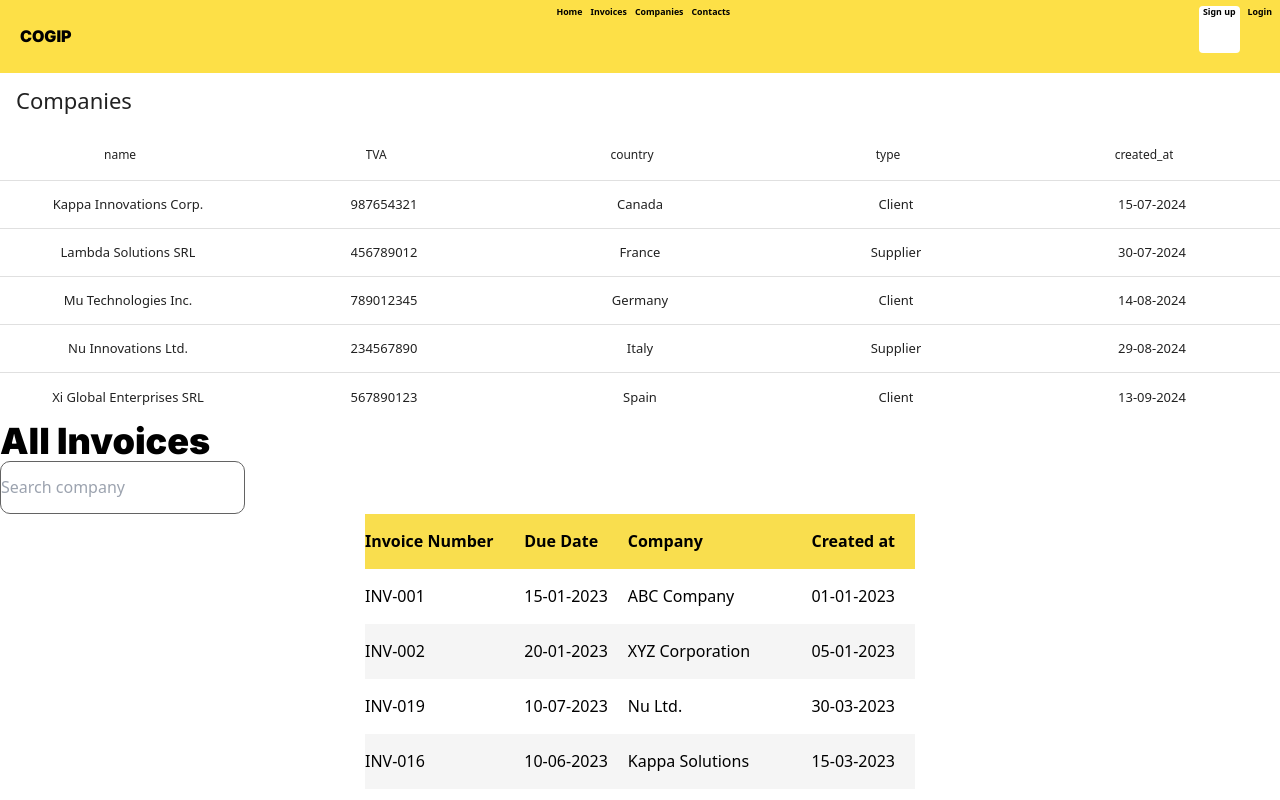
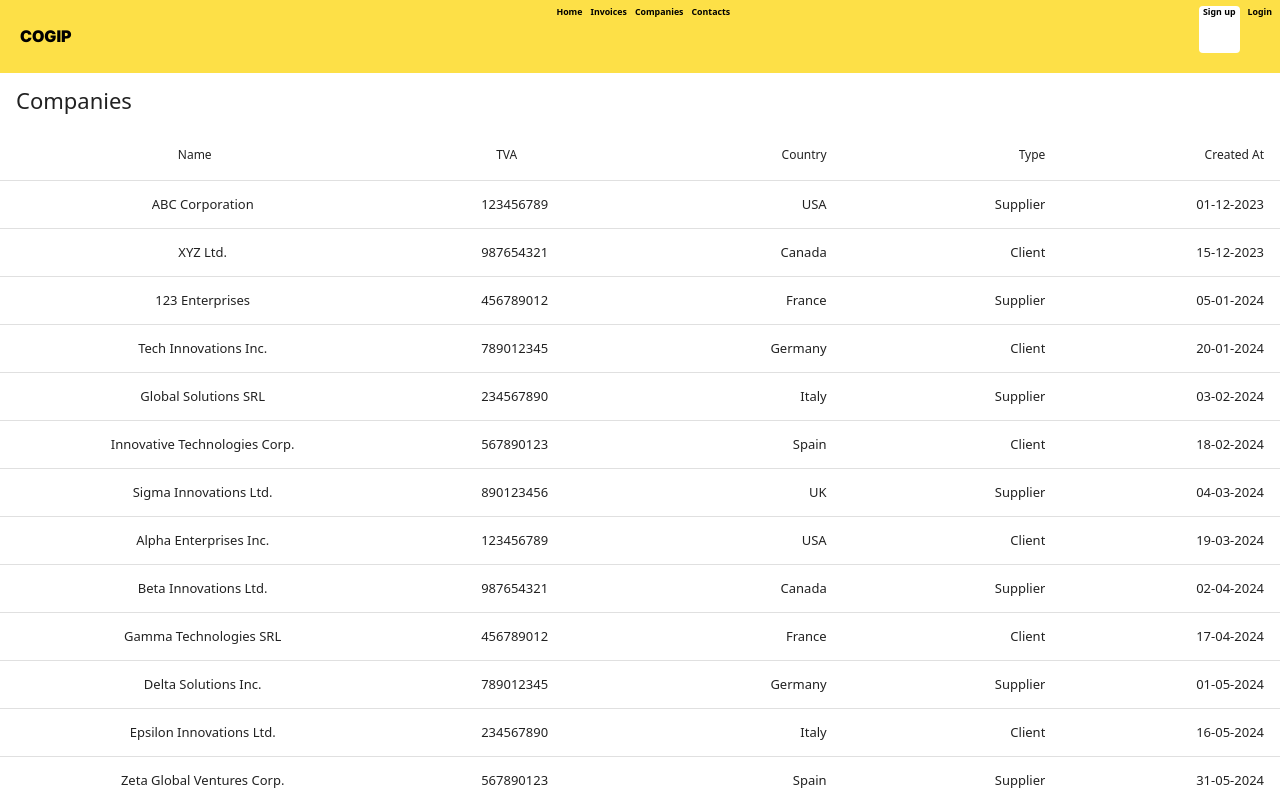
Before and after one commit to Takowski/Cogip_Project, a React (Vite) app: page / in a window 1280 px wide. Shown: the top 800 px of the page. Built offline with nearby package versions, Linux system fonts and the light colour scheme.

Commit message:
hide on resize ok

```diff
--- a/src/landing.jsx
+++ b/src/landing.jsx
@@ -1,22 +1,54 @@
 import React from 'react';
+import companies from './all_companies.json'; // Import the data
 import DataTable from 'react-data-table-component';
-import companies from './all_companies.json';
 
-const TableHome = () => {
-  const key = Object.keys(companies[0]);
-  const columns=key.slice(1).map(key => ({
-    name: key,
-    selector: row => row[key],
+const columns = [
+  {
+    name: 'Name',
+    selector: row => row.name,
     sortable: true,
-  }));
-const lastFiveCompanies = companies.slice(-5);
+    grow: 2,
+  },
+  {
+    name: 'TVA',
+    selector: row => row.TVA,
+    sortable: true,
+    hide: 'sm',
+  },
+  {
+    name: 'Country',
+    selector: row => row.country,
+    sortable: true,
+    right: true,
+  },
+  {
+    name: 'Type',
+    selector: row => row.type,
+    sortable: true,
+    right: true,
+    hide: 'md',
+  },
+  {
+    name: 'Created At',
+    selector: row => row.created_at,
+    sortable: true,
+    right: true,
+    hide: 'md',
+  },
+];
+
+const handleSort = (column, sortDirection) => console.log(column.selector, sortDirection);
+
+function MyComponent() {
   return (
     <DataTable
       title="Companies"
       columns={columns}
-      data={lastFiveCompanies}
+      data={companies} // Use the imported data
+      onSort={handleSort}
+
     />
   );
-};
+}
 
-export default TableHome;
+export default MyComponent;
```
